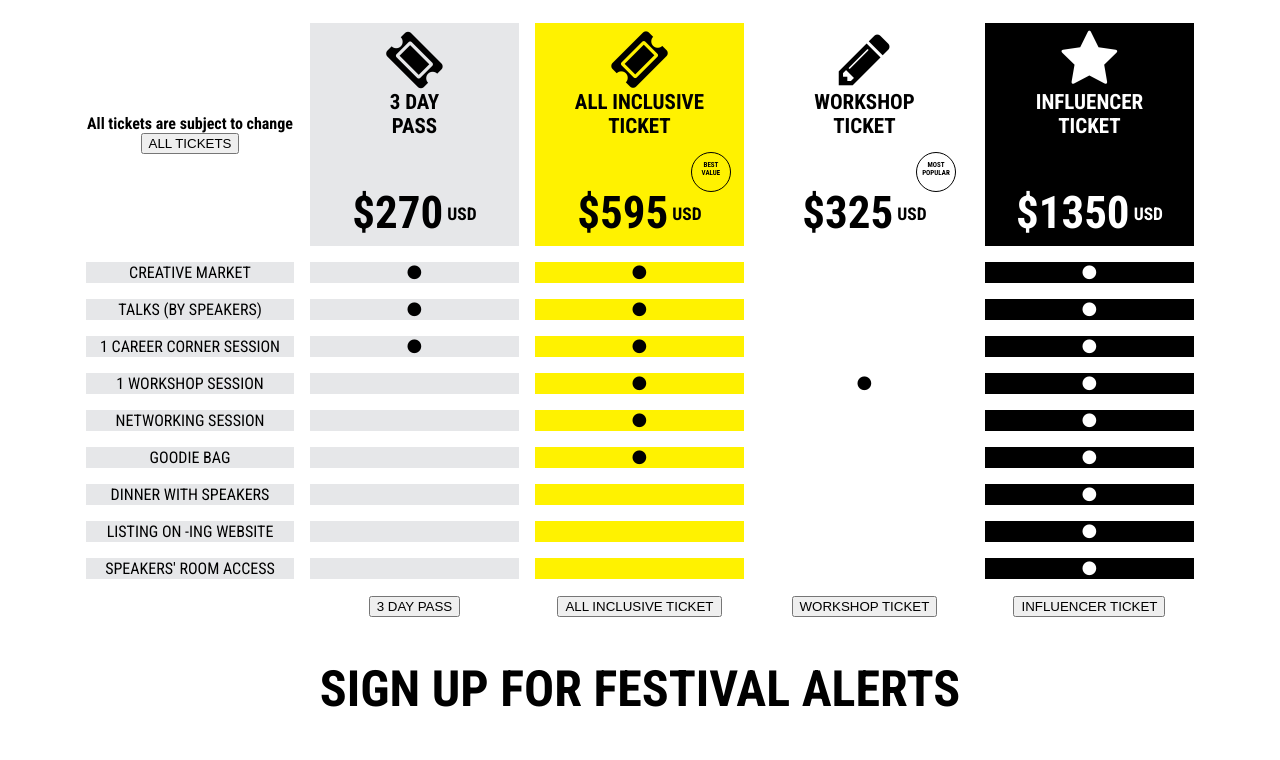
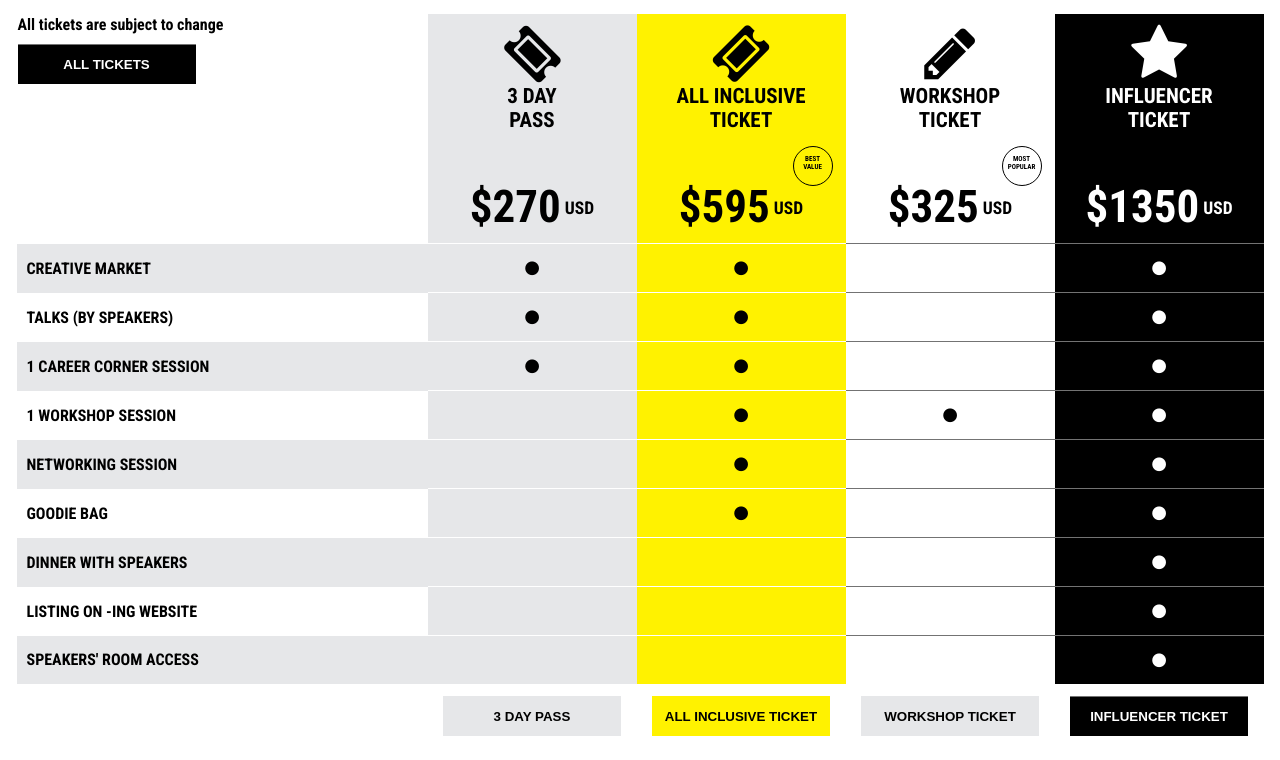
Before and after one commit to jluish/Test01, a plain HTML site: page index.html in a window 1280 px wide. Shown: the part 40-800 px from the top of the page. Drawn offline with Linux system fonts and the light colour scheme.

Commit message:
99% complete

```diff
--- a/css/style.css
+++ b/css/style.css
@@ -66,14 +66,49 @@ main table{
     padding-top:100px;
     display: inline-table;
 }
-#desktopTable{
-    display: none;
-}
 main table th{
     border:7px solid white;
 }
 main table td{
     border:7px solid white;
+}
+#desktopTable{
+    display: none;
+    border-collapse:collapse;
+}
+#desktopTable button{
+    border: none;
+    font-weight: bold;
+    height: 40px;
+    width: 178px;
+    margin-top: 10px;
+}
+.fRow{
+    text-align: left;
+    padding-bottom: 160px;
+}
+.allTickets{
+    width: 147px;
+    float: left;
+}
+#desktopTable th{
+    border: 1px;
+    border:none !important;
+}
+#desktopTable td{
+    border: 1px;
+    border-top: 1px solid white;
+    height:46px;
+}
+#desktopTable .White, #desktopTable .Black{
+    border-top: 1px solid rgb(115,115,115);
+}
+.desc{
+    width:400px;
+    text-align: left;
+    font-weight: bold;
+    padding-left: 10px;
+    border:none !important;
 }
 .ticketInfo .fa{
     font-size: 60px;
--- a/index.html
+++ b/index.html
@@ -34,9 +34,9 @@
         <!--desktop table-->
         <table id="desktopTable">
             <tr>
-                <th>
+                <th class="White fRow">
                     All tickets are subject to change</br>
-                    <button>ALL TICKETS</button>
+                    <button class="Black allTickets">ALL TICKETS</button>
                 </th>
                 <th class="ticketInfo Gray">
                     <i class="fa fa-ticket fa-rotate-90"></i></br>
@@ -70,63 +70,63 @@
                 </th>
             </tr>
             <tr class="desktopRow">
-                <td class="Gray">CREATIVE MARKET</td>
+                <td class="desc Gray">CREATIVE MARKET</td>
                 <td class="Gray"><i class="fa fa-circle"></i></td>
                 <td class="Yellow"><i class="fa fa-circle"></i></td>
                 <td class="White"></td>
                 <td class="Black"><i class="fa fa-circle"></i></td>
             </tr>
             <tr class="desktopRow">
-                <td class="Gray">TALKS (BY SPEAKERS)</td>
+                <td class="desc White">TALKS (BY SPEAKERS)</td>
                 <td class="Gray"><i class="fa fa-circle"></i></td>
                 <td class="Yellow"><i class="fa fa-circle"></i></td>
                 <td class="White"></td>
                 <td class="Black"><i class="fa fa-circle"></i></td>
             </tr>
             <tr class="desktopRow">
-                <td class="Gray">1 CAREER CORNER SESSION</td>
+                <td class="desc Gray">1 CAREER CORNER SESSION</td>
                 <td class="Gray"><i class="fa fa-circle"></i></td>
                 <td class="Yellow"><i class="fa fa-circle"></i></td>
                 <td class="White"></td>
                 <td class="Black"><i class="fa fa-circle"></i></td>
             </tr>
             <tr class="desktopRow">
-                <td class="Gray">1 WORKSHOP SESSION</td>
+                <td class="desc White">1 WORKSHOP SESSION</td>
                 <td class="Gray"></td>
                 <td class="Yellow"><i class="fa fa-circle"></i></td>
                 <td class="White"><i class="fa fa-circle"></i></td>
                 <td class="Black"><i class="fa fa-circle"></i></td>
             </tr>
             <tr class="desktopRow">
-                <td class="Gray">NETWORKING SESSION</td>
+                <td class="desc Gray">NETWORKING SESSION</td>
                 <td class="Gray"></td>
                 <td class="Yellow"><i class="fa fa-circle"></i></td>
                 <td class="White"></td>
                 <td class="Black"><i class="fa fa-circle"></i></td>
             </tr>
             <tr class="desktopRow">
-                <td class="Gray">GOODIE BAG</td>
+                <td class="desc White">GOODIE BAG</td>
                 <td class="Gray"></td>
                 <td class="Yellow"><i class="fa fa-circle"></i></td>
                 <td class="White"></td>
                 <td class="Black"><i class="fa fa-circle"></i></td>
             </tr>
             <tr class="desktopRow">
-                <td class="Gray">DINNER WITH SPEAKERS</td>
+                <td class="desc Gray">DINNER WITH SPEAKERS</td>
                 <td class="Gray"></td>
                 <td class="Yellow"></td>
                 <td class="White"></td>
                 <td class="Black"><i class="fa fa-circle"></i></td>
             </tr>
             <tr class="desktopRow">
-                <td class="Gray">LISTING ON -ING WEBSITE</td>
+                <td class="desc White">LISTING ON -ING WEBSITE</td>
                 <td class="Gray"></td>
                 <td class="Yellow"></td>
                 <td class="White"></td>
                 <td class="Black"><i class="fa fa-circle"></i></td>
             </tr>
             <tr class="desktopRow">
-                <td class="Gray">SPEAKERS' ROOM ACCESS</td>
+                <td class="desc Gray">SPEAKERS' ROOM ACCESS</td>
                 <td class="Gray"></td>
                 <td class="Yellow"></td>
                 <td class="White"></td>
@@ -134,10 +134,10 @@
             </tr>
             <tr class="btnRow">
                 <td></td>
-                <td><button class="deskBuyTicket">3 DAY PASS</button></td>
-                <td><button class="deskBuyTicket">ALL INCLUSIVE TICKET</button></td>
-                <td><button class="deskBuyTicket">WORKSHOP TICKET</button></td>
-                <td><button class="deskBuyTicket">INFLUENCER TICKET</button></td>
+                <td><button class="deskBuyTicket Gray">3 DAY PASS</button></td>
+                <td><button class="deskBuyTicket Yellow">ALL INCLUSIVE TICKET</button></td>
+                <td><button class="deskBuyTicket Gray">WORKSHOP TICKET</button></td>
+                <td><button class="deskBuyTicket Black">INFLUENCER TICKET</button></td>
             </tr>
         </table>
         <!--mobile table-->
```
